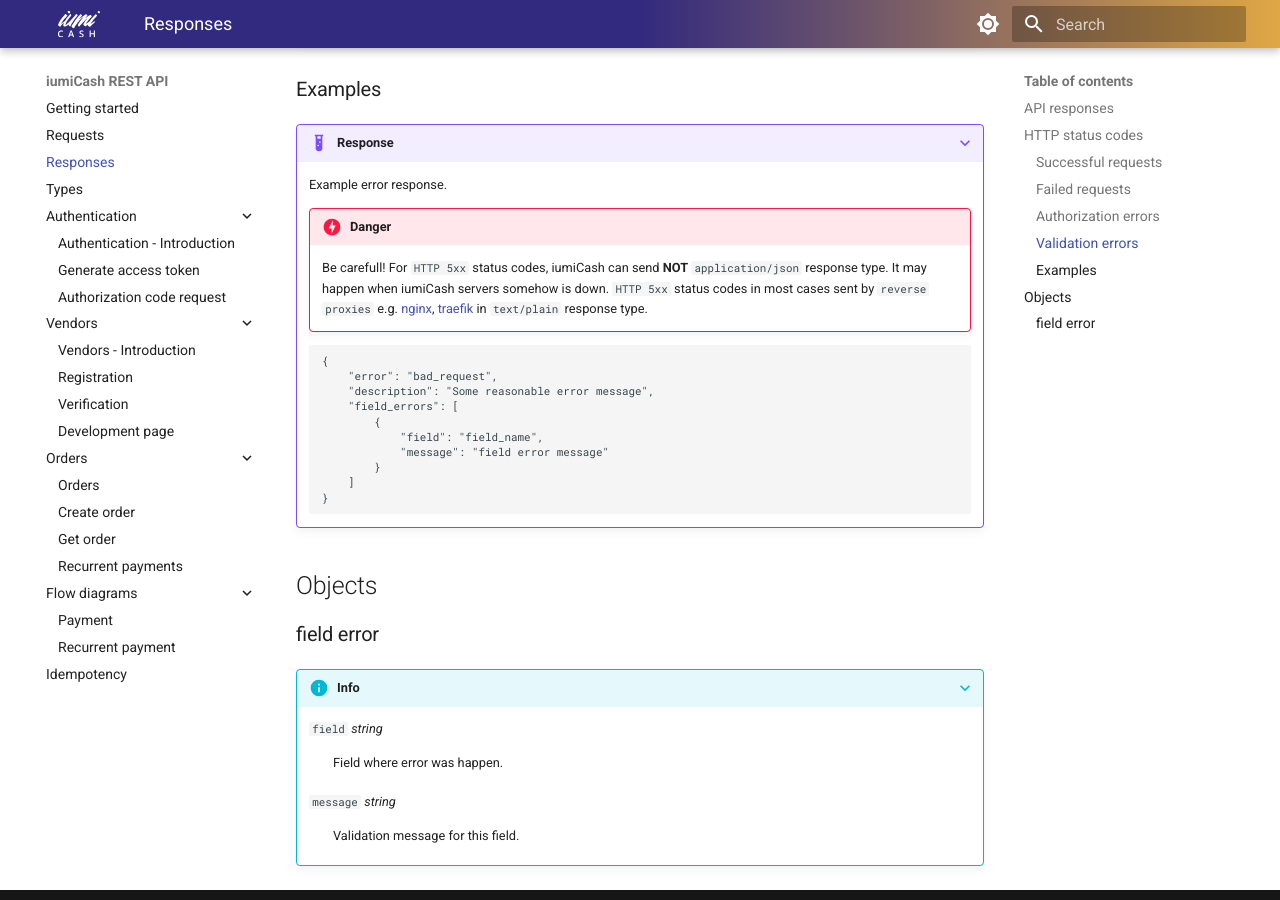
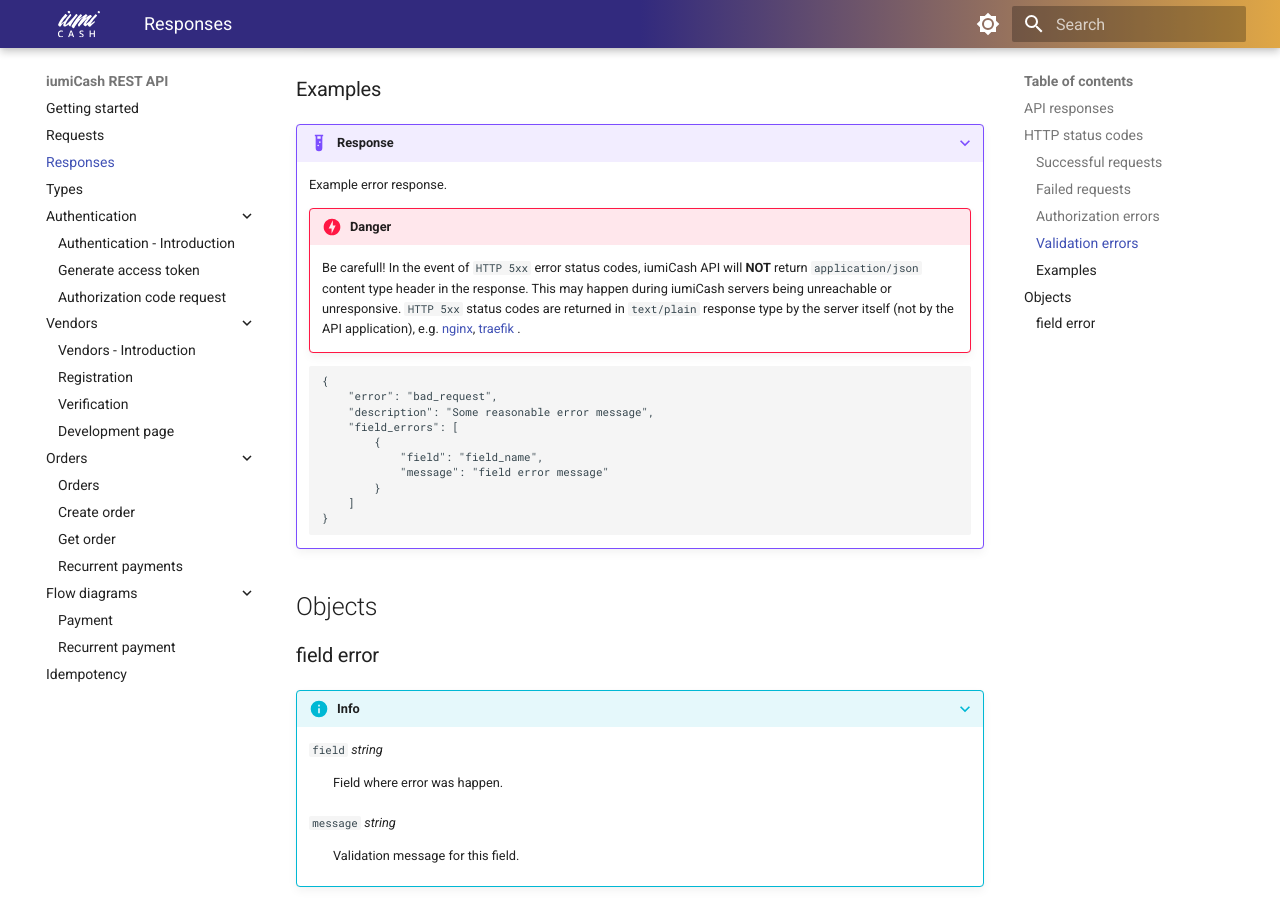
Before and after one commit to iumiCash/iumiCash.github.io, an MkDocs documentation site: the page built from docs/responses.md, in a window 1280 px wide and 900 px high, scrolled down 3549 px. Built offline with MkDocs 1.6.1 and Material for MkDocs 9.7.7, drawn with Linux system fonts in a browser that asks for light colours.

Commit message:
responses changes 1 by AB

````diff
--- a/docs/responses.md
+++ b/docs/responses.md
@@ -107,10 +107,10 @@ For validation errors, iumiCash returns the `HTTP 400 Bad Request` status code.
 
     !!! danger
 
-        Be carefull! For `HTTP 5xx` status codes, iumiCash can send **NOT** `application/json` response type.
-        It may happen when iumiCash servers somehow is down.
-        `HTTP 5xx` status codes in most cases sent by `reverse proxies` e.g.
-        [nginx](https://nginx.org/), [traefik](https://traefik.io/) in `text/plain` response type.
+        Be carefull! In the event of `HTTP 5xx` error status codes, iumiCash API will **NOT** return `application/json` content type header in the response.
+        This may happen during iumiCash servers being unreachable or unresponsive.
+        `HTTP 5xx` status codes are returned in `text/plain` response type by the server itself (not by the API application), e.g.
+        [nginx](https://nginx.org/), [traefik](https://traefik.io/) .
 
     ```
     {
````
